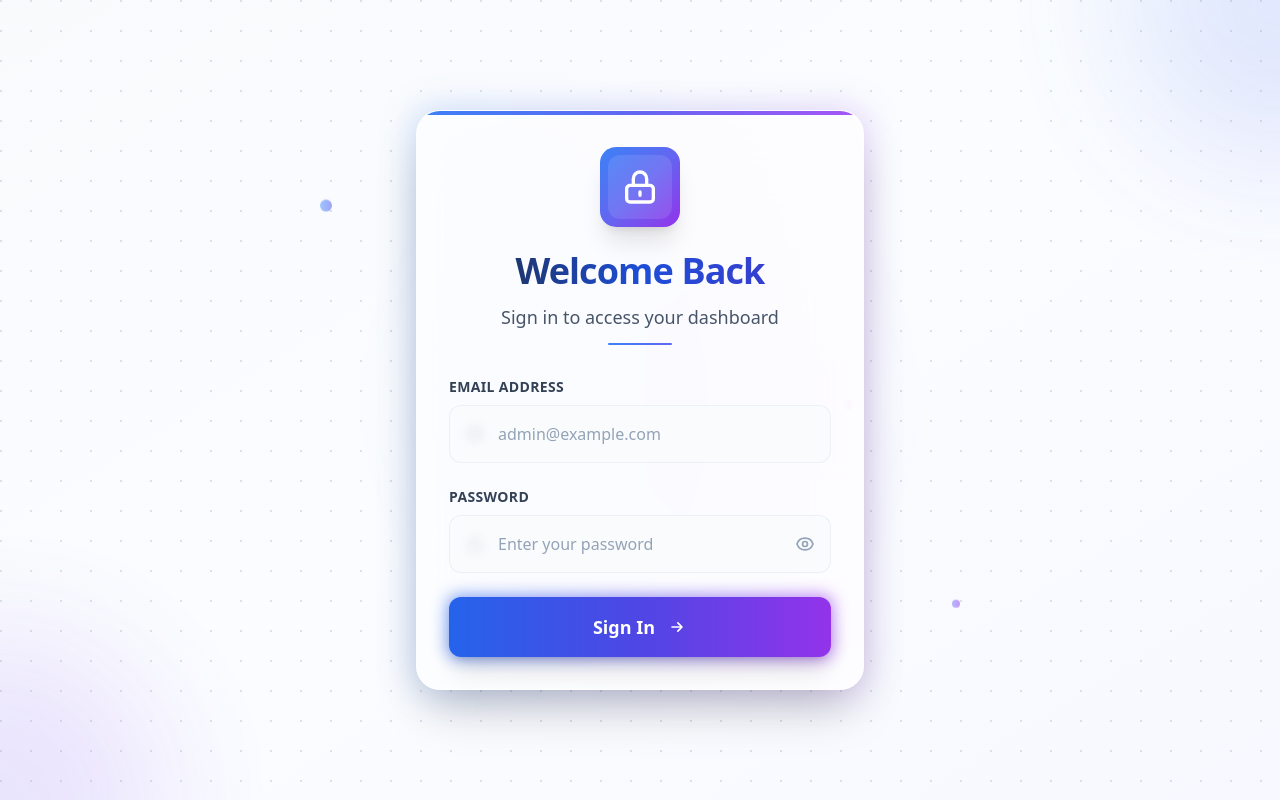
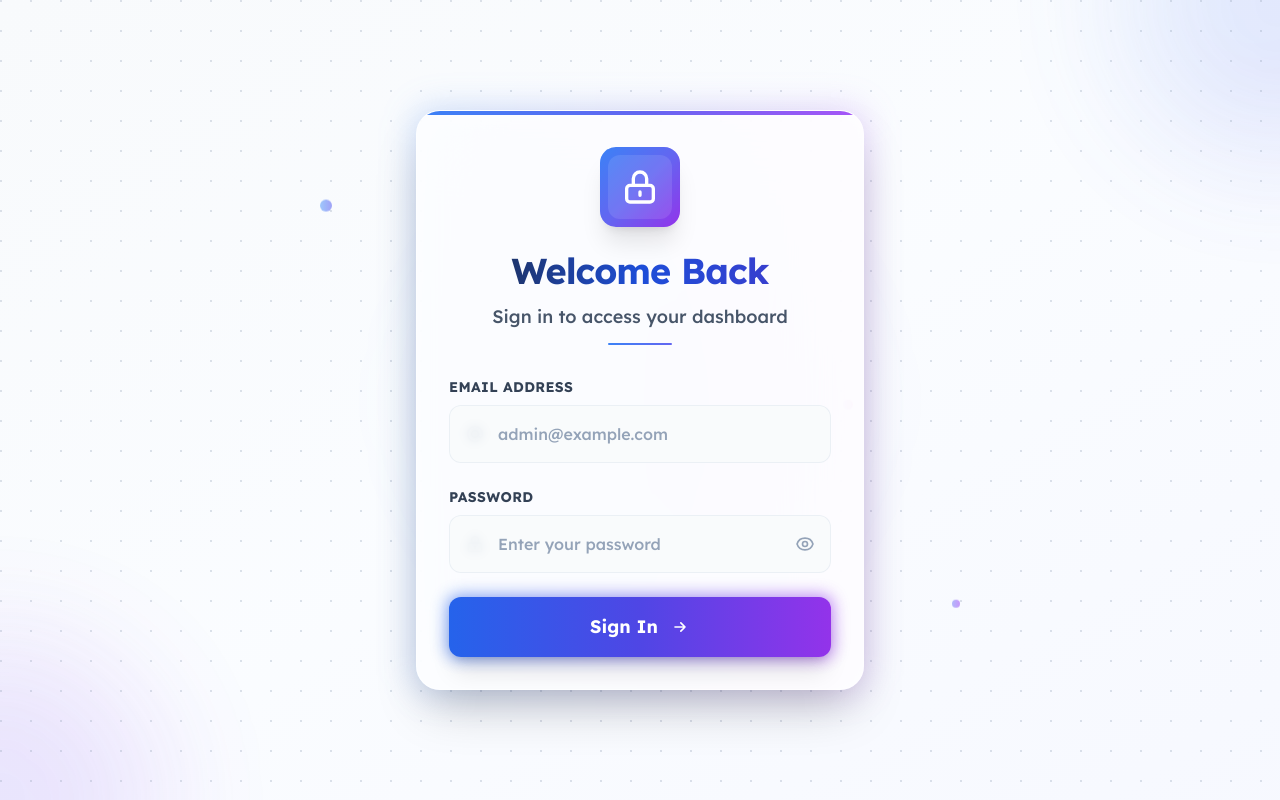
Before and after one commit to faisal-mohamed/rfdb_new, a Next.js app: page /login in a window 1280 px wide. Built offline with nearby package versions, Linux system fonts and the light colour scheme.

Commit message:
in working state after importing

```diff
--- a/src/app/api/users/stats/route.ts
+++ b/src/app/api/users/stats/route.ts
@@ -7,6 +7,8 @@ import { prisma } from "@/lib/prisma";
 export async function GET(request: NextRequest) {
   try {
     const session = await getServerSession(authOptions);
+
+    console.log("session: ", session);
 
     if (!session || session.user.userType !== 'ADMIN') {
       return NextResponse.json({ error: 'Unauthorized' }, { status: 403 });
--- a/src/app/globals.css
+++ b/src/app/globals.css
@@ -1,3 +1,13 @@
 @tailwind base;
 @tailwind components;
 @tailwind utilities;
+
+@layer base {
+  html {
+    font-family: var(--font-lexend), system-ui, sans-serif;
+  }
+
+  body {
+    font-family: var(--font-lexend), system-ui, sans-serif;
+  }
+}
--- a/src/app/layout.tsx
+++ b/src/app/layout.tsx
@@ -1,5 +1,5 @@
 import type { Metadata } from "next";
-import { Geist, Geist_Mono } from "next/font/google";
+import { Geist, Geist_Mono, Lexend } from "next/font/google";
 import "./globals.css";
 import { SessionProvider } from "./providers/SessionProvider";
 
@@ -11,6 +11,12 @@ const geistSans = Geist({
 const geistMono = Geist_Mono({
   variable: "--font-geist-mono",
   subsets: ["latin"],
+});
+
+const lexend = Lexend({
+  variable: "--font-lexend",
+  subsets: ["latin"],
+  display: "swap",
 });
 
 export const metadata: Metadata = {
@@ -25,7 +31,7 @@ export default function RootLayout({
 }>) {
   return (
     <html lang="en">
-      <body className={`${geistSans.variable} ${geistMono.variable}`}>
+      <body className={`${geistSans.variable} ${geistMono.variable} ${lexend.variable} font-lexend antialiased`}>
            <SessionProvider>
           {children}
         </SessionProvider>
--- a/src/app/page.tsx
+++ b/src/app/page.tsx
@@ -1,10 +1,37 @@
-import Image from "next/image";
-import styles from "./page.module.css";
+
+"use client";
+
+import { useEffect } from "react";
+import { useSession } from "next-auth/react";
+import { useRouter } from "next/navigation";
 
 export default function Home() {
+  const { data: session, status } = useSession();
+  const router = useRouter();
+
+  useEffect(() => {
+    if (status === "loading") return; // Still loading
+
+    if (session) {
+      router.replace("/dashboard");
+    } else {
+      router.replace("/login");
+    }
+  }, [session, status, router]);
+
   return (
-    <div className='text-3xl text-green-600 p-2'>
-      Hello Geeks!
+    <div className='min-h-screen flex items-center justify-center bg-gradient-to-br from-blue-50 to-indigo-100'>
+      <div className='text-center space-y-4'>
+        <div className='text-4xl font-bold text-slate-800 mb-2'>
+          RFP Portal
+        </div>
+        <div className='text-lg text-slate-600'>
+          Loading your workspace...
+        </div>
+        <div className='flex justify-center'>
+          <div className='animate-spin rounded-full h-8 w-8 border-b-2 border-blue-600'></div>
+        </div>
+      </div>
     </div>
   );
 }
--- a/tailwind.config.js
+++ b/tailwind.config.js
@@ -5,6 +5,14 @@ module.exports = {
     "./src/pages/**/*.{js,ts,jsx,tsx,mdx}",
     "./src/components/**/*.{js,ts,jsx,tsx,mdx}",
   ],
-  theme: { extend: {} },
+  theme: {
+    extend: {
+      fontFamily: {
+        lexend: ["var(--font-lexend)", "system-ui", "sans-serif"],
+        sans: ["var(--font-lexend)", "system-ui", "sans-serif"], // Set Lexend as default sans
+        mono: ["var(--font-geist-mono)", "monospace"],
+      },
+    },
+  },
   plugins: [],
 }
```
